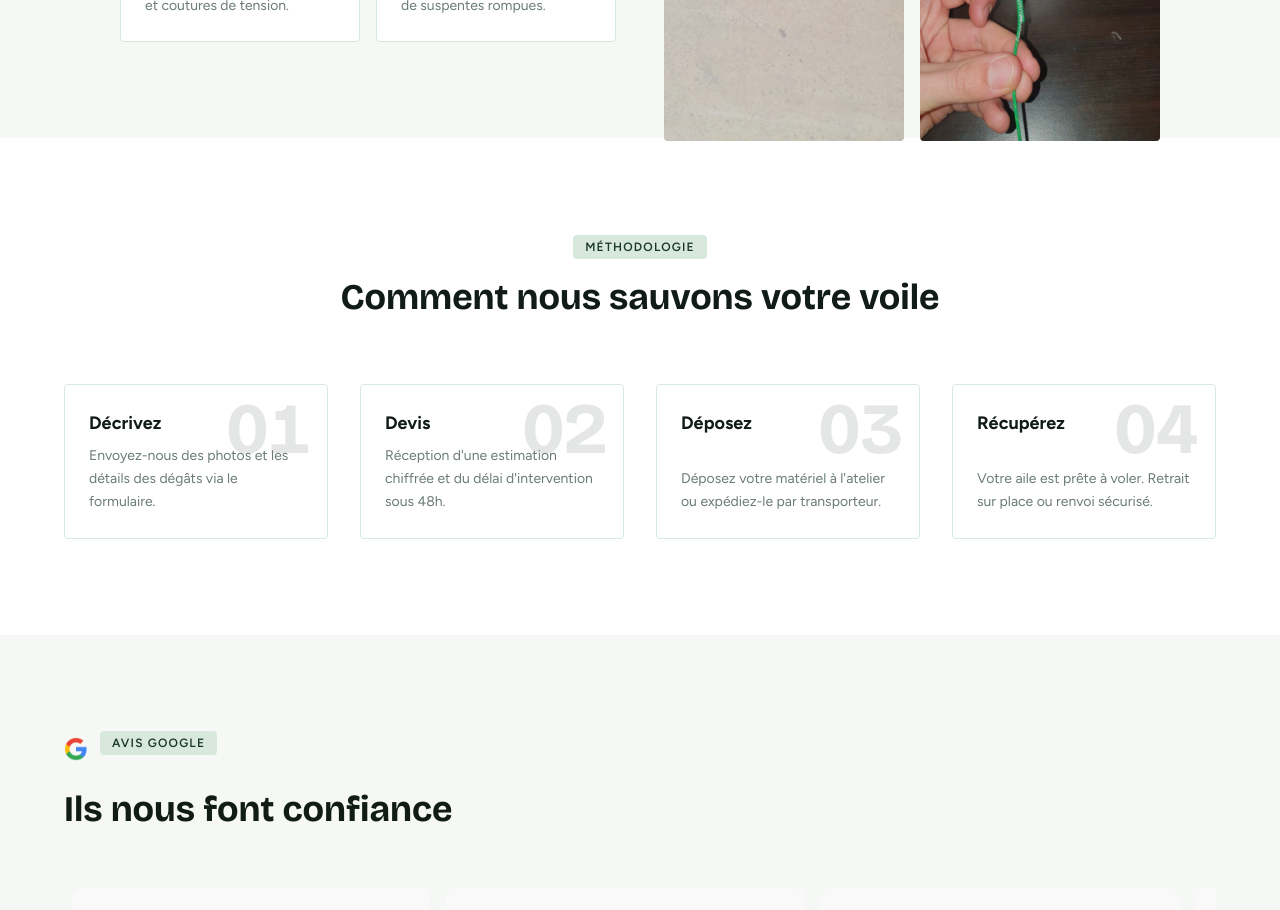
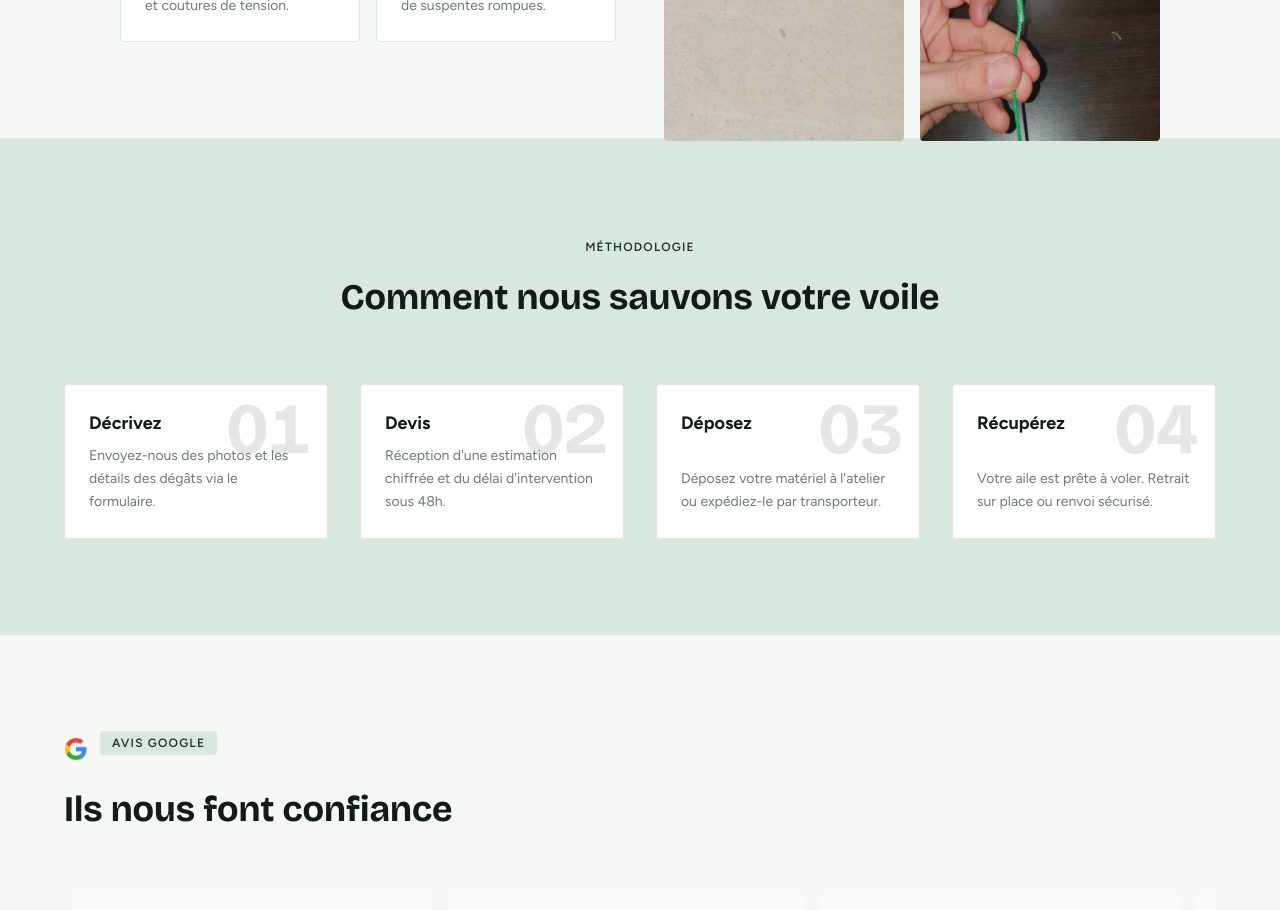
Before and after one commit to clementsbt/Parapente-rescue, a Next.js app: page / in a window 1280 px wide. Shown: the part 1460-2370 px from the top of the page. Built offline with nearby package versions, Linux system fonts and the light colour scheme.

Commit message:
fix: change methodology section background to light green

```diff
--- a/src/app/page.tsx
+++ b/src/app/page.tsx
@@ -170,7 +170,7 @@ export default function Home() {
       </section>
 
       {/* Process */}
-      <section className="py-12 md:py-24 px-4 md:px-14" style={{ background: "#fff" }}>
+      <section className="py-12 md:py-24 px-4 md:px-14" style={{ background: "#D8E8DC" }}>
         <div className="max-w-6xl mx-auto">
           <div className="text-center mb-8 md:mb-16">
             <ScrollEffect>
```
